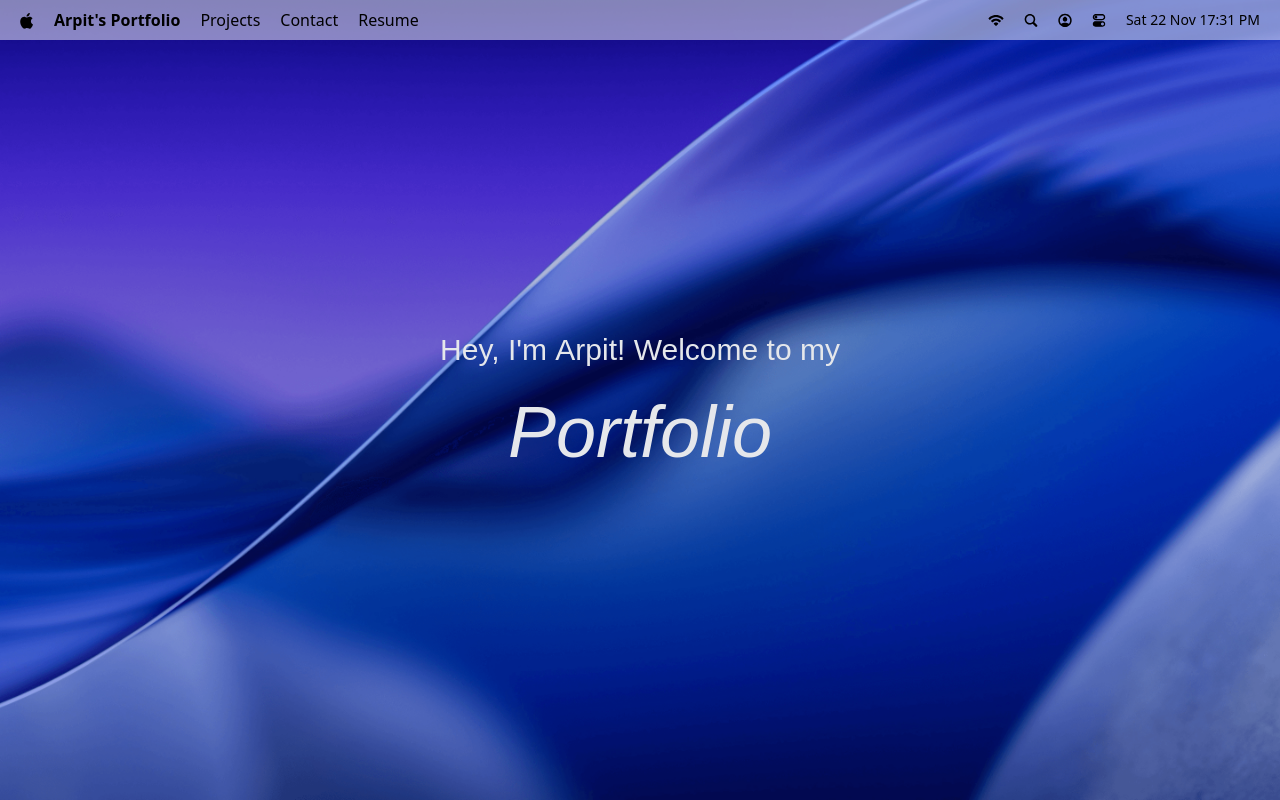
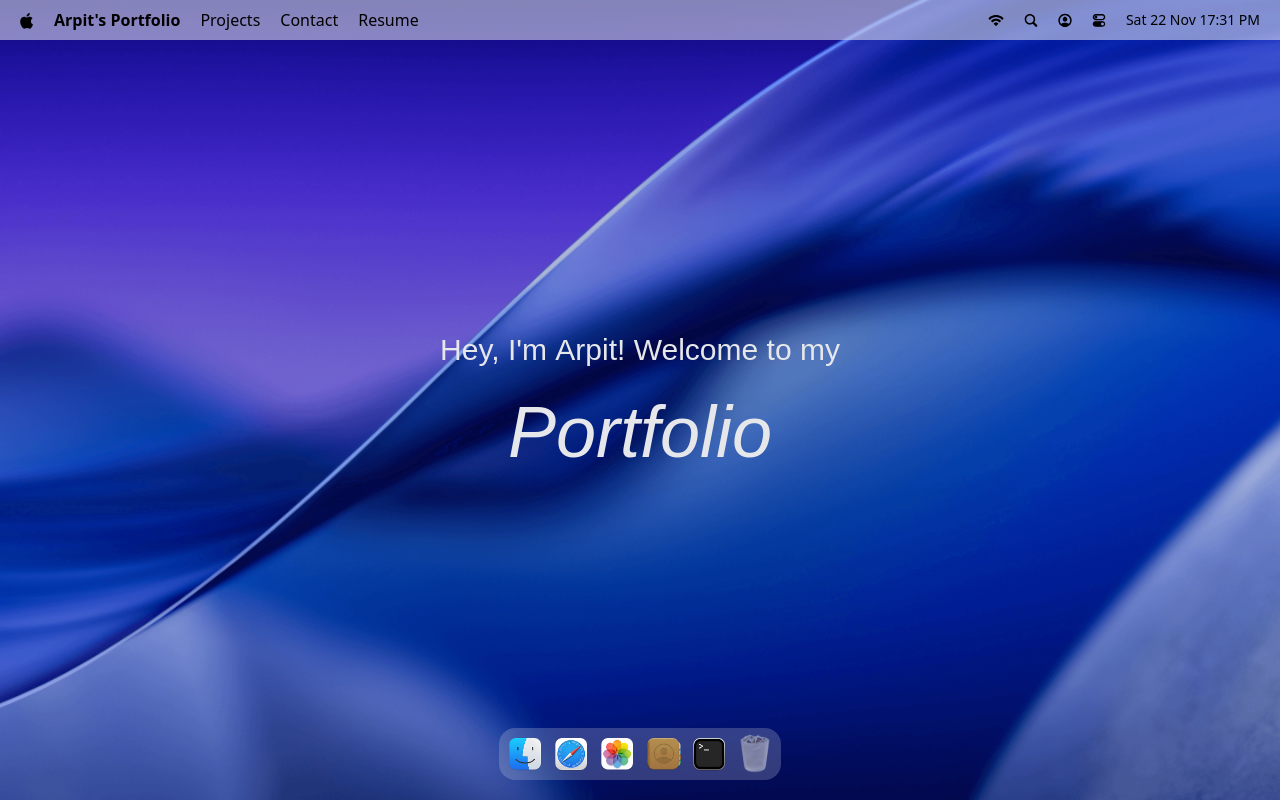
Before and after one commit to arpit194/portfolio-new, a React (Vite) app: page / in a window 1280 px wide. Built offline with nearby package versions, Linux system fonts and the light colour scheme; a web font is replaced by a local one.

Commit message:
Add dock design

```diff
--- a/package.json
+++ b/package.json
@@ -17,6 +17,7 @@
     "lucide-react": "^0.554.0",
     "react": "^19.2.0",
     "react-dom": "^19.2.0",
+    "react-tooltip": "^5.30.0",
     "tailwindcss": "^4.1.17"
   },
   "devDependencies": {
--- a/src/App.tsx
+++ b/src/App.tsx
@@ -1,10 +1,11 @@
-import { Navbar, Welcome } from "#components";
+import { Navbar, Welcome, Dock } from "#components";
 
 const App = () => {
   return (
     <main>
       <Navbar />
       <Welcome />
+      <Dock />
     </main>
   );
 };
--- /dev/null
+++ b/src/components/Dock.tsx
@@ -0,0 +1,94 @@
+import { dockApps } from "#constants";
+import { useGSAP } from "@gsap/react";
+import { useRef } from "react";
+import { Tooltip } from "react-tooltip";
+import gsap from "gsap";
+
+const Dock = () => {
+  const dockRef = useRef<HTMLDivElement>(null);
+
+  useGSAP(() => {
+    const dock = dockRef.current;
+    if (!dock) return () => {};
+
+    const icons = dock.querySelectorAll(".dock-icon");
+
+    const animateIcons = (mouseX: number) => {
+      const { left } = dock.getBoundingClientRect();
+      icons.forEach((icon) => {
+        const { left: iconLeft, width } = icon.getBoundingClientRect();
+        const center = iconLeft - left + width / 2;
+        const distance = Math.abs(mouseX - center);
+
+        const intensity = Math.exp(-(distance ** 2) / 3000);
+
+        gsap.to(icon, {
+          scale: 1 + 0.25 * intensity,
+          y: -15 * intensity,
+          duration: 0.2,
+          ease: "power1.out",
+        });
+      });
+    };
+
+    const handleMouseMove = (e: MouseEvent) => {
+      const { left } = dock.getBoundingClientRect();
+
+      animateIcons(e.clientX - left);
+    };
+
+    const handleMouseLeave = () => {
+      icons.forEach((icon) => {
+        gsap.to(icon, {
+          scale: 1,
+          y: 0,
+          duration: 0.3,
+          ease: "power1.out",
+        });
+      });
+    };
+
+    dock.addEventListener("mousemove", handleMouseMove);
+    dock.addEventListener("mouseleave", handleMouseLeave);
+
+    return () => {
+      dock.removeEventListener("mousemove", handleMouseMove);
+      dock.removeEventListener("mouseleave", handleMouseLeave);
+    };
+  }, []);
+
+  const toggleApp = (app: (typeof dockApps)[0]) => {};
+
+  return (
+    <section id="dock">
+      <div ref={dockRef} className="dock-container">
+        {dockApps.map((dockApp) => {
+          const { id, name, icon, canOpen } = dockApp;
+          return (
+            <div key={id} className="relative flex justify-center">
+              <button
+                type="button"
+                className="dock-icon"
+                aria-label={name}
+                data-tooltip-id="dock-tooltip"
+                data-tooltip-content={name}
+                data-tooltip-delay-show={150}
+                disabled={!canOpen}
+                onClick={() => toggleApp(dockApp)}
+              >
+                <img
+                  src={`/images/${icon}`}
+                  alt={name}
+                  loading="lazy"
+                  className={canOpen ? "" : "opacity-50 cursor-not-allowed"}
+                />
+              </button>
+            </div>
+          );
+        })}
+        <Tooltip id="dock-tooltip" place="top" className="tooltip" />
+      </div>
+    </section>
+  );
+};
+export default Dock;
--- a/src/components/index.ts
+++ b/src/components/index.ts
@@ -1,4 +1,5 @@
 import Navbar from "./Navbar";
 import Welcome from "./Welcome";
+import Dock from "./Dock";
 
-export { Navbar, Welcome };
+export { Navbar, Welcome, Dock };
--- a/src/index.css
+++ b/src/index.css
@@ -90,7 +90,7 @@ body {
     }
 
     .dock-icon {
-      @apply size-14 3xl:size-20 cursor-pointer;
+      @apply size-10 3xl:size-14 cursor-pointer;
 
       img {
         @apply object-cover object-center;
```
Also changed, not shown: 1 other file (tests, documents, lock files or other folders).
